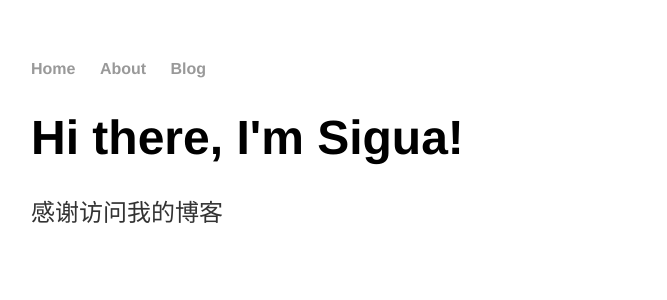
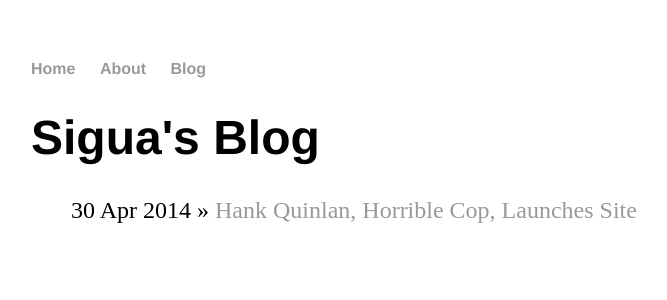
Before and after one commit to IrisCSX/IrisCSX.github.io, a Jekyll site: the page built from index.html, in a window 1280 px wide. Shown: the top 300 px of the page, without its empty margins (161-828 px from the left). Built offline with Jekyll 4.4.1, drawn with Linux system fonts in a browser that asks for light colours.

Commit message:
Update index.html

```diff
--- a/index.html
+++ b/index.html
@@ -1,8 +1,11 @@
 ---
 layout: default
-title: Sigua的博客
+title: Sigua's Blog
 ---
-<div class="blurb">
-	<h1>Hi there, I'm Sigua!</h1>
-	<p>感谢访问我的博客</p>
-</div><!-- /.blurb -->
+	<h1>{{ page.title }}</h1>
+	<ul class="posts">
+
+	  {% for post in site.posts %}
+	    <li><span>{{ post.date | date_to_string }}</span> » <a href="{{ post.url }}" title="{{ post.title }}">{{ post.title }}</a></li>
+	  {% endfor %}
+	</ul>
```
